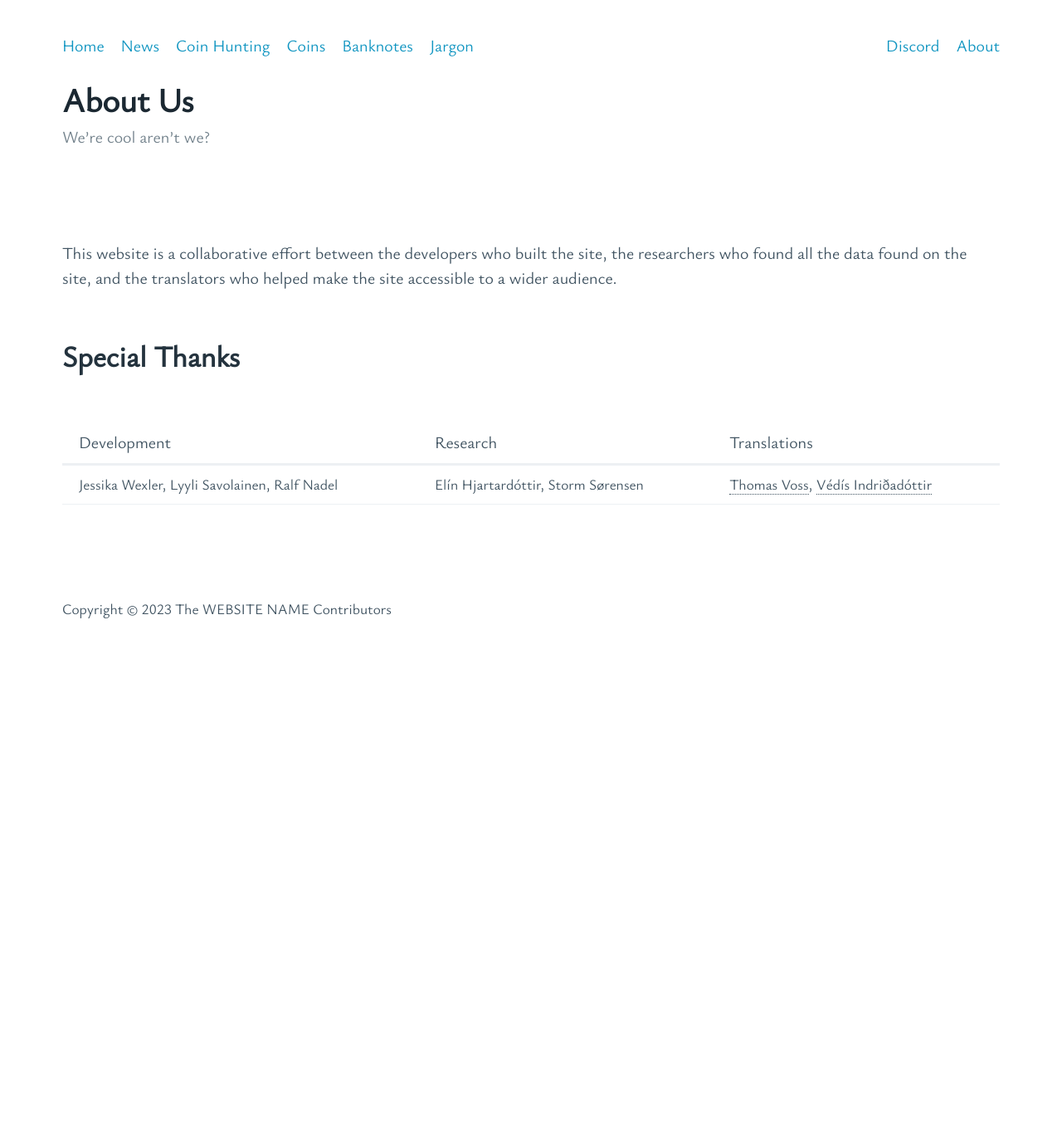
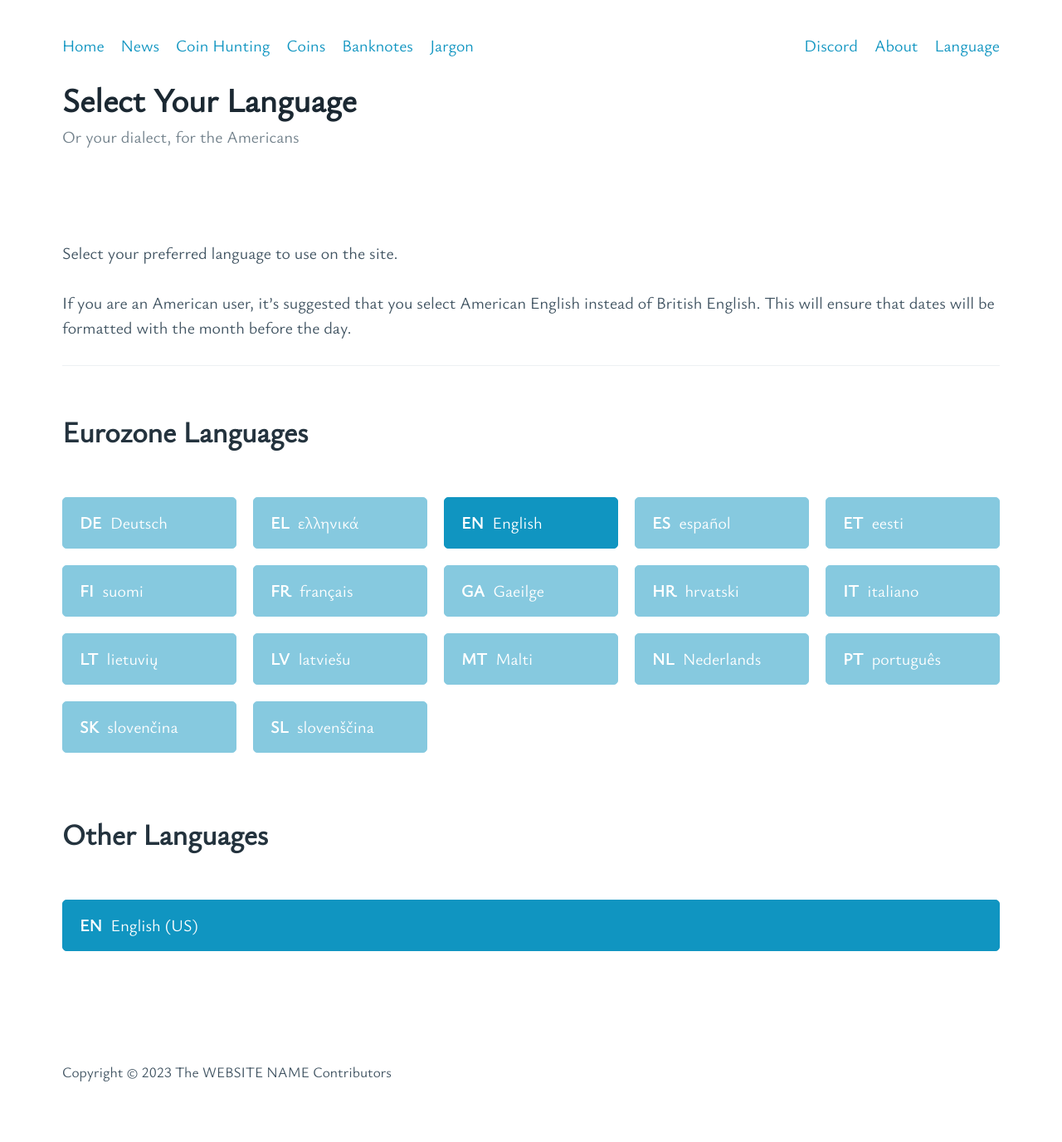
Before and after one commit to Mango0x45/ToBeNamed, a Flask app: page /about in a window 1280 px wide. Shown: the whole page at 83% size. Before the commit the page ends 745 px from the top, so only its background shows below. Run offline with Flask 3, Linux system fonts and the light colour scheme.

Commit message:
Add support for selecting- and changing your preferred language

```diff
--- a/src/app.py
+++ b/src/app.py
@@ -1,16 +1,23 @@
+import urllib.parse
+from http import HTTPMethod
 from typing import Any
 
 import flask
-from flask import Flask
+from flask import Flask, Response
 from flask_babel import Babel
 
 import blueprints
-
-AVAILABLE_LOCALES = {"en_GB", "en_US"}
+import config
+from config import Cookie
 
 
 def get_locale() -> str:
-	return flask.request.accept_languages.best_match(AVAILABLE_LOCALES) or "en_GB"
+	r = flask.request
+	return (
+		r.cookies.get("locale")
+		or r.accept_languages.best_match(config.AVAILABLE_LOCALES)
+		or "en_GB"
+	)
 
 
 def loc_to_lang(locale: str) -> str:
@@ -26,8 +33,34 @@ def inject_params() -> dict[str, Any]:
 	return {"lang": loc_to_lang(get_locale())}
 
 
+@app.before_request
+def pre_request_hook() -> Response | None:
+	def get_redirect() -> str:
+		if req.endpoint == "root.set_language":
+			url = urllib.parse.urlparse(req.referrer)
+			return req.referrer if url.hostname == HOSTNAME else "/"
+		return req.full_path or "/"
+
+	req = flask.request
+	if (
+		req.method == HTTPMethod.POST
+		or req.endpoint == "static"
+		or Cookie.LOCALE in req.cookies.keys()
+		and req.endpoint != "root.set_language"
+	):
+		return
+
+	resp = flask.make_response(flask.render_template("languages.html"))
+	resp.set_cookie(
+		key=Cookie.REDIRECT,
+		value=get_redirect(),
+	)
+	return resp
+
+
 for bp in blueprints.BLUEPRINTS:
 	app.register_blueprint(bp)
 
 if __name__ == "__main__":
+	HOSTNAME = "localhost"
 	app.run(debug=True)
--- a/src/blueprints/root.py
+++ b/src/blueprints/root.py
@@ -1,5 +1,10 @@
+from http import HTTPMethod, HTTPStatus
+
 import flask
-from flask import Blueprint
+from flask import Blueprint, Response
+
+import config
+from config import Cookie
 
 root = Blueprint("root", __name__, url_prefix="/")
 
@@ -17,3 +22,23 @@ def jargon() -> str:
 @root.route("/about", methods=["GET"])
 def about() -> str:
 	return flask.render_template("about.html")
+
+
+@root.route("/set-language", methods=[HTTPMethod.GET, HTTPMethod.POST])
+def set_language() -> Response | tuple[str, HTTPStatus]:
+	r = flask.request
+
+	try:
+		loc = r.form[Cookie.LOCALE]
+		assert loc in config.AVAILABLE_LOCALES
+	except KeyError:
+		return '"locale" key missing from request form', HTTPStatus.BAD_REQUEST
+	except AssertionError:
+		return f'Locale "{loc}" is not an available locale', HTTPStatus.BAD_REQUEST  # type: ignore
+
+	url = r.cookies.get(Cookie.REDIRECT, default="/")
+	resp = flask.make_response(flask.redirect(url))
+	resp.delete_cookie(Cookie.REDIRECT)
+	resp.set_cookie(key=Cookie.LOCALE, value=loc, max_age=2**31 - 1)
+
+	return resp
--- a/src/static/style.css
+++ b/src/static/style.css
@@ -2248,3 +2248,21 @@ dt {
 dd {
 	grid-column-start: 2;
 }
+
+.lang-grid {
+	display: grid;
+	grid-template-columns: repeat(
+		auto-fit,
+		minmax(min(180px, 100%), 1fr)
+	);
+	column-gap: var(--grid-spacing-horizontal);
+}
+
+.lang-grid button {
+	text-align: left;
+}
+
+.lang-grid span::before {
+	content: attr(data-code) '\2002';
+	font-weight: bold;
+}
--- /dev/null
+++ b/src/templates/languages.html
@@ -0,0 +1,92 @@
+{% extends "base.html" %}
+{% block content %}
+
+<header>
+	{% include "nav.html" %}
+
+	<hgroup>
+		<h1>{{ _("Select Your Language") }}</h1>
+		<p>{{ _("Or your dialect, for the Americans") }}</p>
+	</hgroup>
+</header>
+
+<main>
+	<p>
+		{{ _("Select your preferred language to use on the site.") }}
+	</p>
+	<p>
+		If you are an American user, it’s suggested that you select American
+		English instead of British English.  This will ensure that dates will be
+		formatted with the month before the day.
+	</p>
+
+	<hr>
+
+	<h2>{{ _("Eurozone Languages") }}</h2>
+	<form action="/set-language" method="POST">
+		<div class="lang-grid">
+			<button type="submit" name="locale" value="de_DE" disabled>
+				<span data-code="DE">Deutsch</span>
+			</button>
+			<button type="submit" name="locale" value="el_GR" disabled>
+				<span data-code="EL">ελληνικά</span>
+			</button>
+			<button type="submit" name="locale" value="en_GB">
+				<span data-code="EN">English</span>
+			</button>
+			<button type="submit" name="locale" value="es_ES" disabled>
+				<span data-code="ES">español</span>
+			</button>
+			<button type="submit" name="locale" value="et_EE" disabled>
+				<span data-code="ET">eesti</span>
+			</button>
+			<button type="submit" name="locale" value="fi_FI" disabled>
+				<span data-code="FI">suomi</span>
+			</button>
+			<button type="submit" name="locale" value="fr_FR" disabled>
+				<span data-code="FR">français</span>
+			</button>
+			<button type="submit" name="locale" value="ga_IE" disabled>
+				<span data-code="GA">Gaeilge</span>
+			</button>
+			<button type="submit" name="locale" value="hr_HR" disabled>
+				<span data-code="HR">hrvatski</span>
+			</button>
+			<button type="submit" name="locale" value="it_IT" disabled>
+				<span data-code="IT">italiano</span>
+			</button>
+			<button type="submit" name="locale" value="lt_LT" disabled>
+				<span data-code="LT">lietuvių</span>
+			</button>
+			<button type="submit" name="locale" value="lv_LV" disabled>
+				<span data-code="LV">latviešu</span>
+			</button>
+			<button type="submit" name="locale" value="mt_MT" disabled>
+				<span data-code="MT">Malti</span>
+			</button>
+			<button type="submit" name="locale" value="nl_NL" disabled>
+				<span data-code="NL">Nederlands</span>
+			</button>
+			<button type="submit" name="locale" value="pt_PT" disabled>
+				<span data-code="PT">português</span>
+			</button>
+			<button type="submit" name="locale" value="sk_SK" disabled>
+				<span data-code="SK">slovenčina</span>
+			</button>
+			<button type="submit" name="locale" value="sl_SI" disabled>
+				<span data-code="SL">slovenščina</span>
+			</button>
+		</div>
+	</form>
+
+	<h2>{{ _("Other Languages") }}</h2>
+	<form action="/set-language" method="POST">
+		<div class="lang-grid">
+			<button type="submit" name="locale" value="en_US">
+				<span data-code="EN">English&nbsp;(US)</span>
+			</button>
+		</div>
+	</form>
+</main>
+
+{% endblock content %}
--- a/src/templates/nav.html
+++ b/src/templates/nav.html
@@ -11,5 +11,6 @@
 	<menu>
 		<li><a href="https://discord.gg/DCaXfRcy9C" target="_blank">{{ _("Discord") }}</a></li>
 		<li><a href='{{ url_for("root.about") }}'>{{ _("About") }}</a></li>
+		<li><a href='{{ url_for("root.set_language") }}'>{{ _("Language") }}</a></li>
 	</menu>
 </nav>
```
Also changed, not shown: src/config.py (added, +8 -0 lines).
